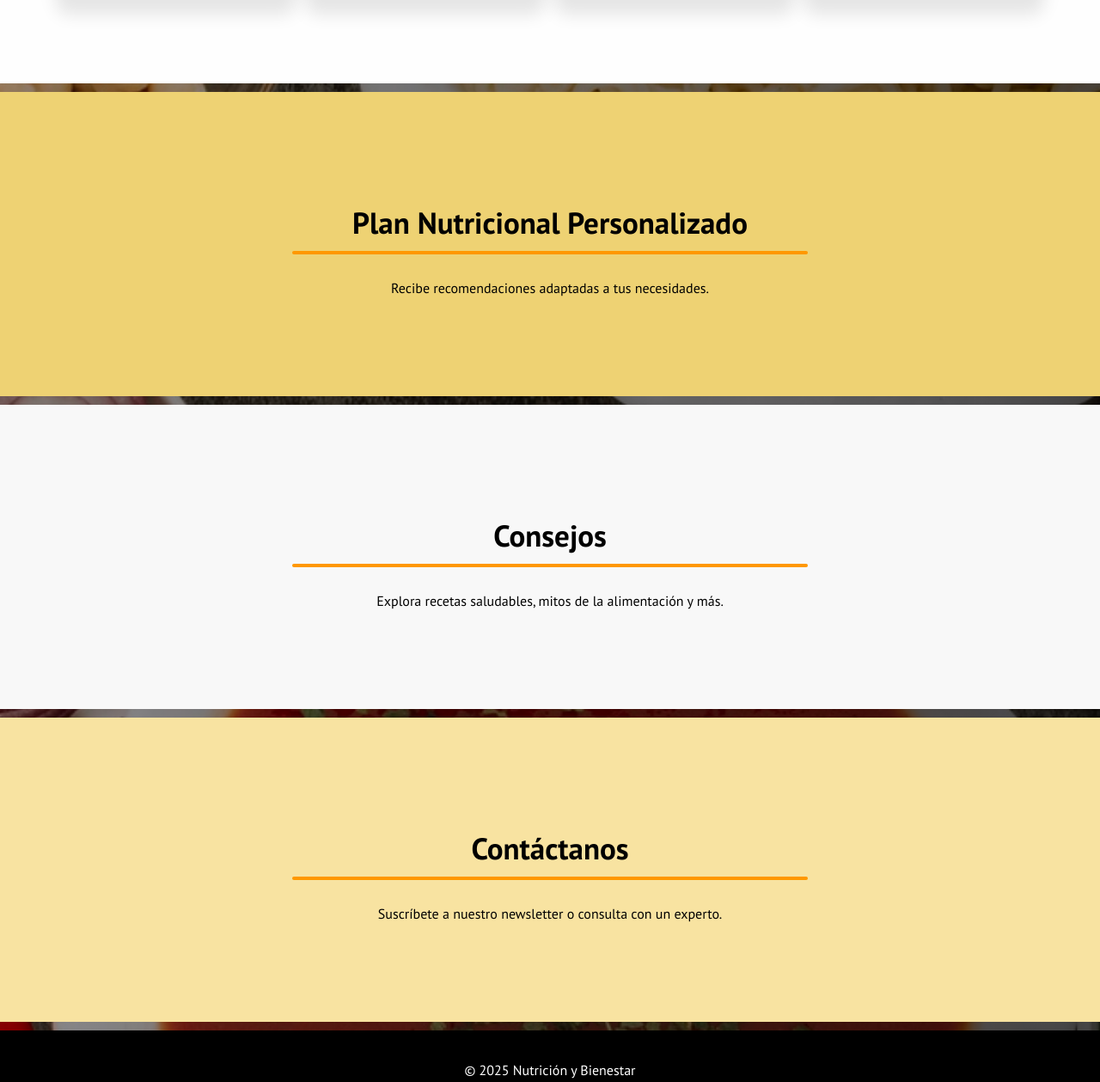
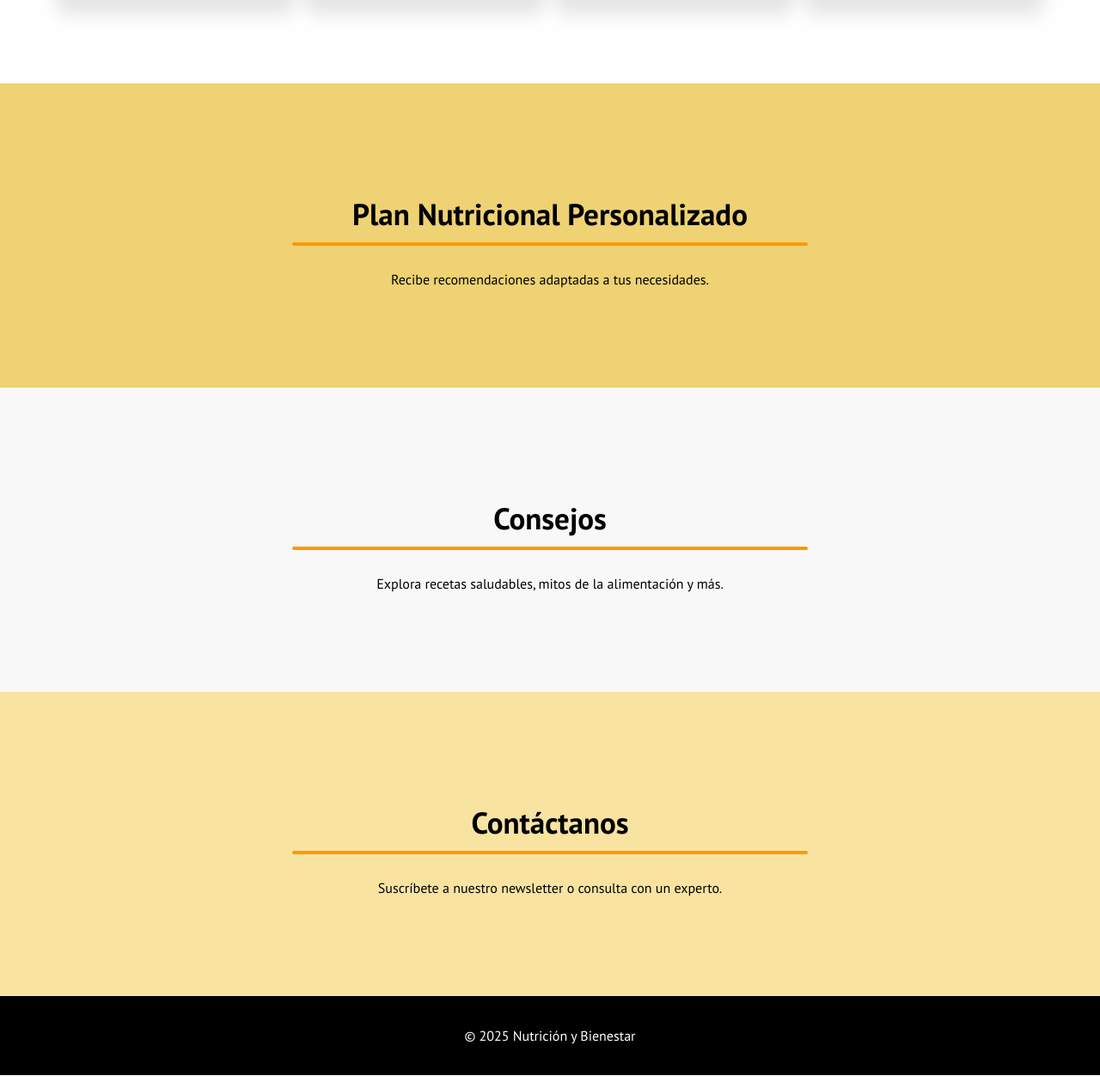
Before and after one commit to MartSaav/landing-bienestar, a plain HTML site: page index.html in a window 1280 px wide. Shown: the part 1481-2740 px from the top of the page at 86% size. Drawn offline with Linux system fonts and the light colour scheme; a script that the page names is missing.

Commit message:
se cambiaron los margenes de todas la sections

```diff
--- a/styles.css
+++ b/styles.css
@@ -220,16 +220,16 @@ h2::after {
 
 
 .section-plan {
-    margin-top: 10px;
+    margin-top: 0px;
     border-radius: 0px ;
     background: #eed273;
     color: rgb(1, 1, 1);
 }
 
 .section-consejos {
-    margin-top:  10px;
+    margin-top:  0px;
     border-radius: 0px;
-    margin-bottom: 10px;
+    margin-bottom: 0px;
     background: #f8f8f8;
     border: px solid rgb(255, 255, 255);
     color: #000000;
@@ -237,7 +237,7 @@ h2::after {
 
 .section-contactanos {
     border-radius: 0px;
-    margin-bottom: 10px;
+    margin-bottom: 0px;
     border: px solid white;
     background:#f8e3a1;
     color: rgb(0, 0, 0);
```
